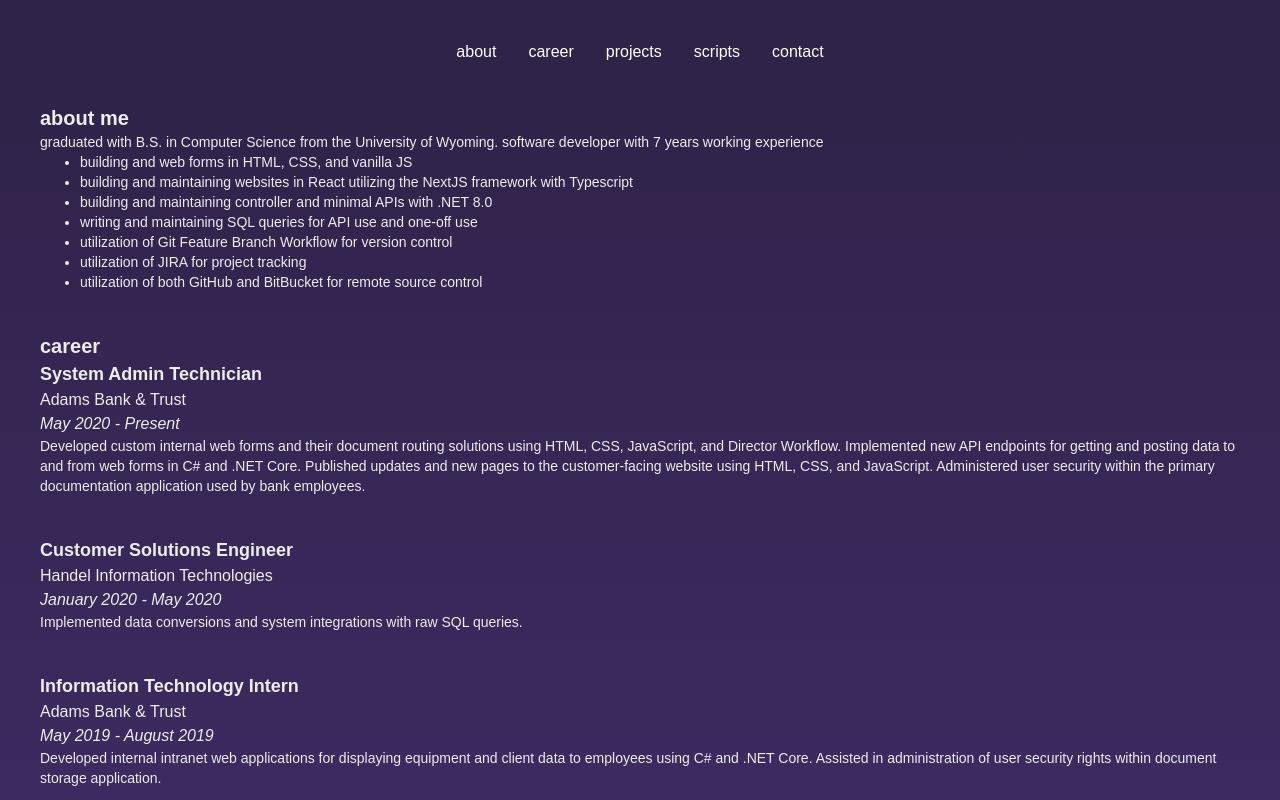
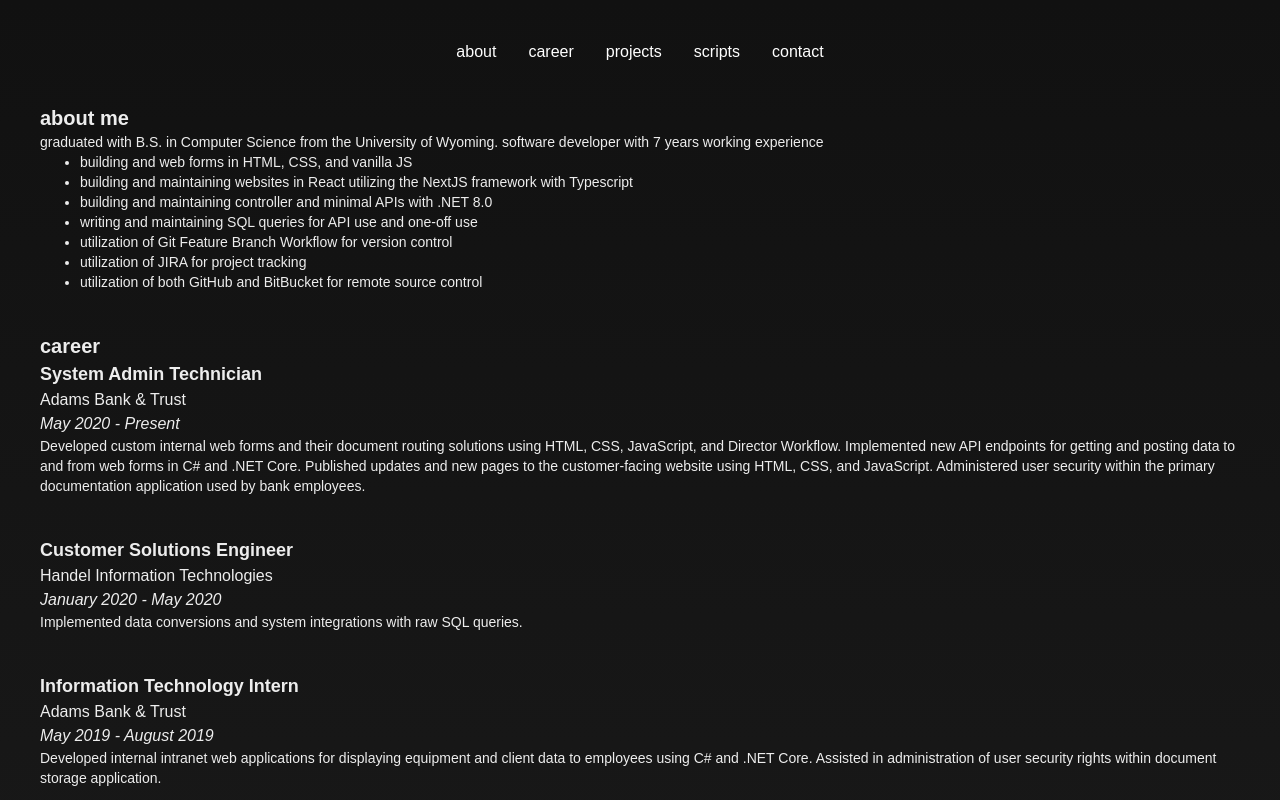
Before and after one commit to Tuttuhl/portfolio, a Next.js app: page / in a window 1280 px wide. Shown: the top 800 px of the page. Built offline with nearby package versions, Linux system fonts and the light colour scheme.

Commit message:
Changed background to dark gray gradient

```diff
--- a/app/globals.css
+++ b/app/globals.css
@@ -25,7 +25,7 @@
 }
 
 :root {
-  --background: linear-gradient(to bottom, #2e2246, #4d3480);
+  --background: linear-gradient(to bottom, #111111, #1f1f1f);
   --foreground: #ededed;
 }
 
```
